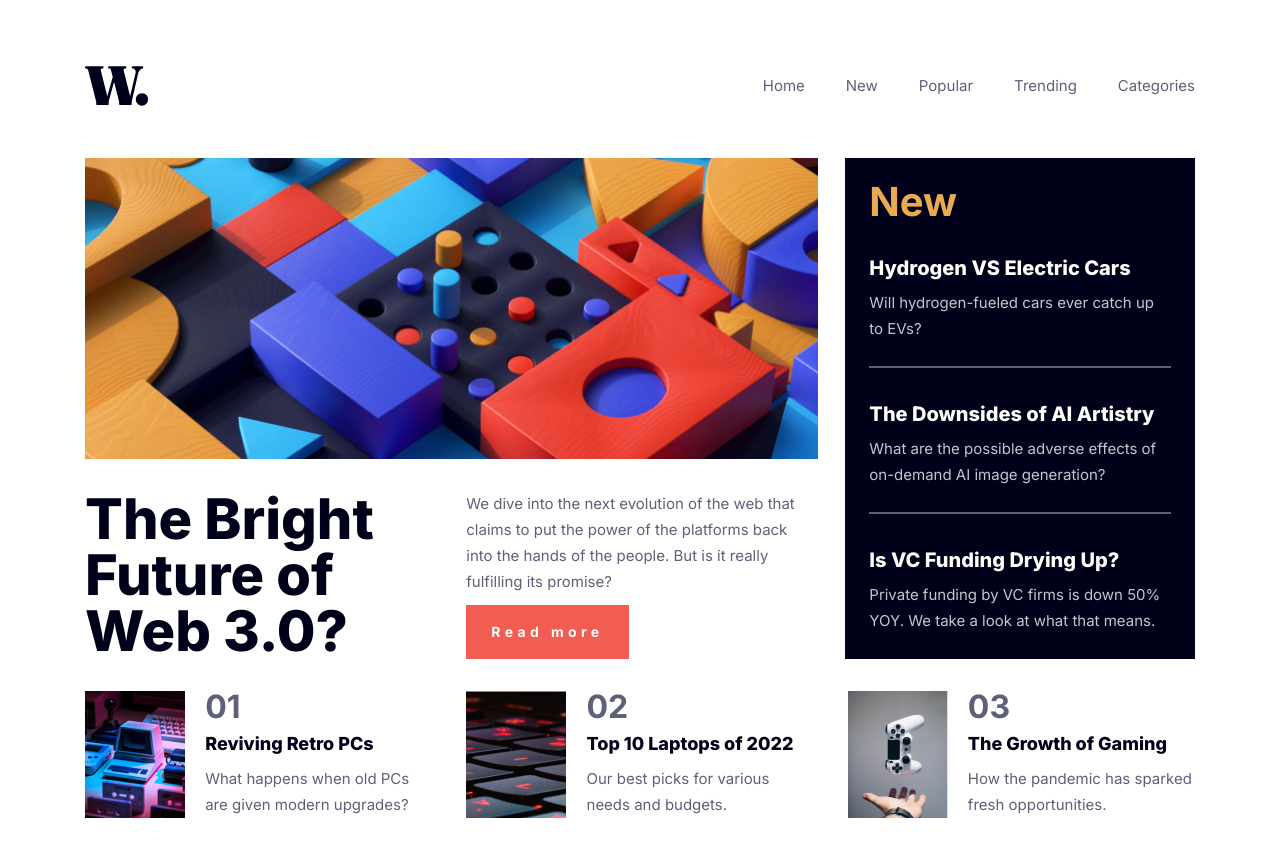
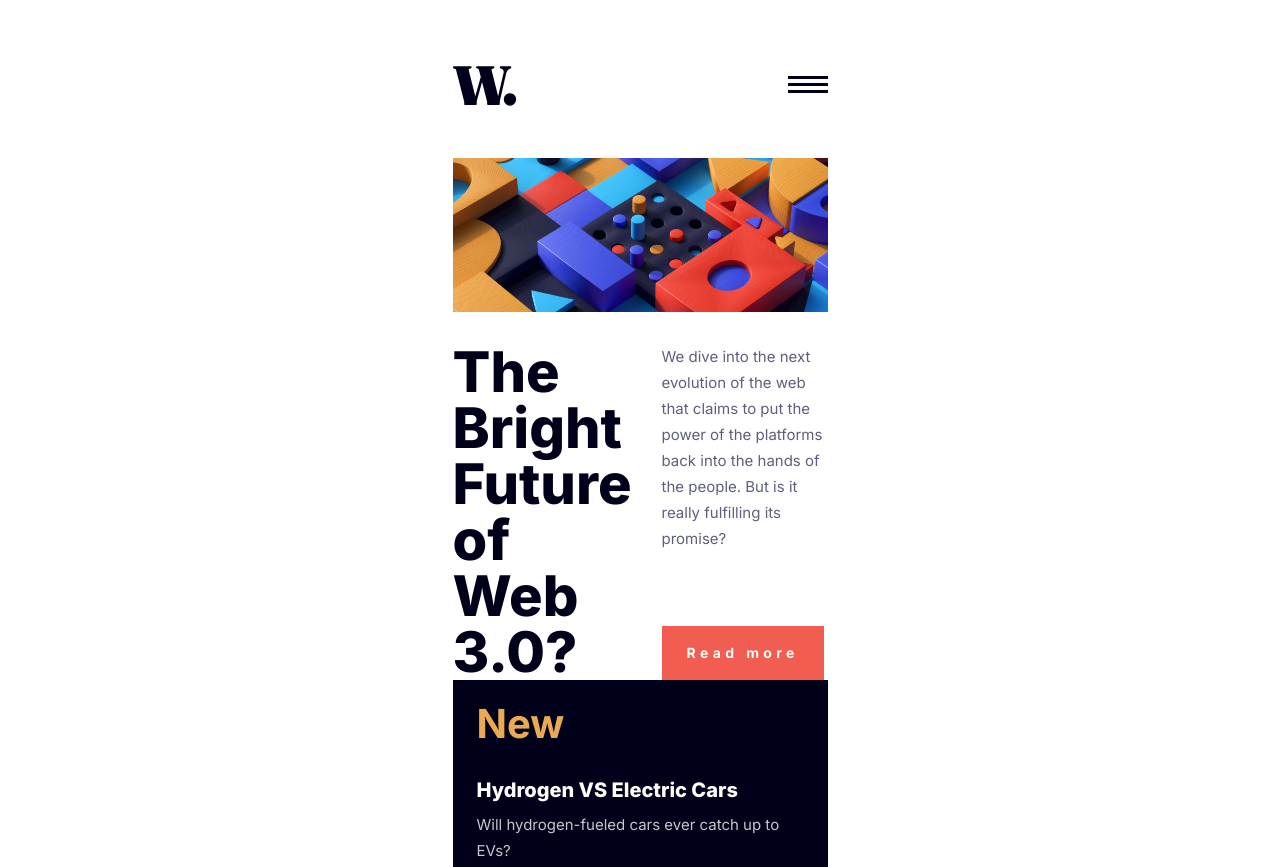
Before and after one commit to Junior-dev-Track/14-css-web-3-0-project-VizardAlpha, a plain HTML site: page index.html in a window 1280 px wide. Shown: the top 867 px of the page. Before the commit the page ends 834 px from the top, so only its background shows below. Drawn offline with Linux system fonts and the light colour scheme.

Commit message:
first draft reponsive

```diff
--- a/index.html
+++ b/index.html
@@ -13,6 +13,8 @@
     <div class="container">
         <header>
             <img id="logo-nav" src="./assets/W..svg" alt="Logo W">
+            <div>
+                <img src="./assets/menu.svg" alt="logo nav for mobile">
                 <nav>
                     <ul>
                         <li><a href="#">Home</a></li>
@@ -22,6 +24,8 @@
                         <li><a href="#">Categories</a></li>
                     </ul>
                 </nav>
+            </div>
+
         </header>
         <main>
             <section>
--- a/style.css
+++ b/style.css
@@ -143,9 +143,6 @@ table {
 
 /* Custom CSS */
 
-header, main, section {
-    width: 100%;
-}
 
 p{
     font-size: 15px;
@@ -305,6 +302,7 @@ main > section{
     }
 
     .color-list p:first-child{
+        color: #C5C6CE;
         font-size: 32px;
         font-weight: 700;
         line-height: 32px;
@@ -318,3 +316,34 @@ main > section{
     }
 
 }
+
+
+/* Responsive */
+
+@media screen and (min-width: 375px) {
+
+    .container {
+        max-width: 375px;
+        display: flex;
+        flex-direction: column;
+        gap: 32px;
+        margin: 16px;
+    }
+
+    nav{
+        display: none;
+    }
+
+    main {
+        display: grid;
+        grid-template-columns: 1fr;
+    }
+
+
+    .list{
+        display: grid;
+        grid-template-columns: 1fr;
+        gap: 34px;
+    }
+
+}
```
Also changed, not shown: assets/menu.svg (added). Lines whose indentation alone changed are shown as unchanged.
